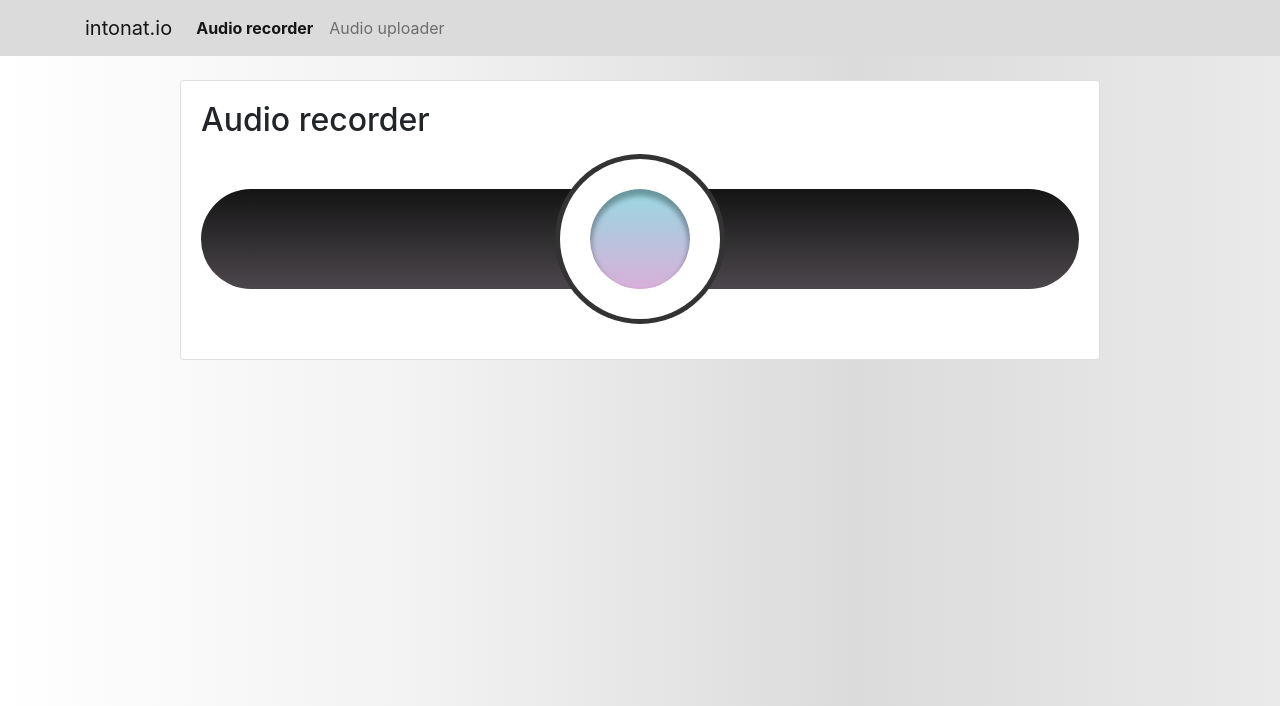
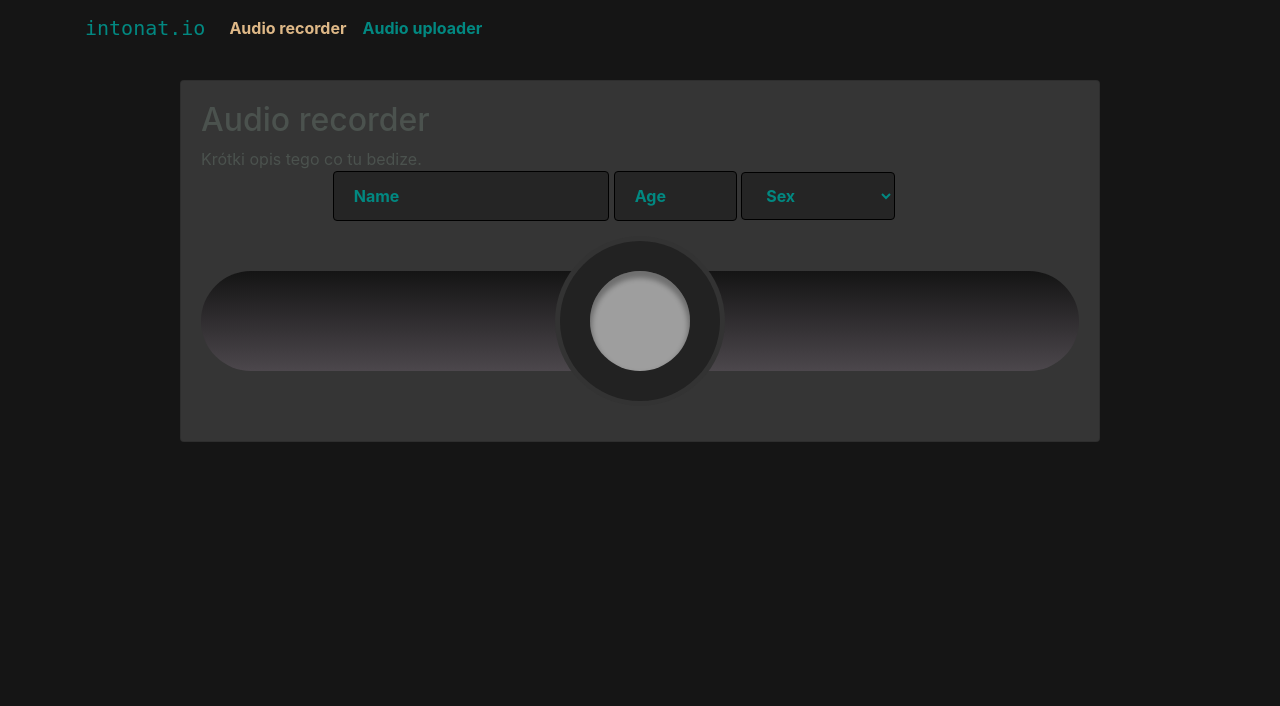
Before and after one commit to Silv3S/intonat.io, a Django app: page /record/ in a window 1280 px wide. Shown: the top 706 px of the page. Run offline with Django 3.2, Linux system fonts and the light colour scheme; some libraries are stand-ins or nearby versions; grey boxes are pictures that could not be loaded.

Commit message:
Introduced user input fields that can distinguish recordings

```diff
--- a/pbaudio/static/css/page.css
+++ b/pbaudio/static/css/page.css
@@ -1,15 +1,28 @@
 #page-background {
-    background-image: linear-gradient(to right,
-    white,
-    #f2f2f2,
-    #dbdbdb,
-    #eaeaea);
-  }
+    background-color: #151515;
+    background-image: -webkit-gradient(linear, left bottom, left top, from(#151515), to(#151515));
+}
 
 #navbar-background{
-    background-color: #dbdbdb;
+    background-color: #151515;
 }
 
-.active {
+.navbar-brand{
+    color:rgb(2, 136, 129);
+    font-family: monospace;
+}
+
+.nav-link{
+    color:rgb(2,136,129);
     font-weight: bold;
 }
+
+.nav-link.active {
+    color:burlywood;
+    font-weight: bold;
+}
+
+.card{
+    background-color: #353535;
+    color:#4b524e;
+}
--- a/pbaudio/static/css/recorder.css
+++ b/pbaudio/static/css/recorder.css
@@ -10,39 +10,44 @@
     outline: none;
     display: block;
     border: none;
-    background-color: #000;
-    background-image: -webkit-gradient(linear, left bottom, left top, from(#D9AFD9), to(#97D9E1));
-    background-image: -o-linear-gradient(bottom, #D9AFD9 0%, #97D9E1 100%);
-    background-image: linear-gradient(0deg, #D9AFD9 0%, #97D9E1 100%);
+
+    background-color:rgb(2, 136, 129);
+    background-image: url("/static/images/microphone.png");
+    background-repeat: no-repeat;
+    background-position: center;
     width: 100px;
     height: 100px;
     border-radius: 50%;
     text-indent: -1000em;
     cursor: pointer;
     -webkit-box-shadow: 0px 5px 5px 2px rgba(0,0,0,0.3) inset,
-        0px 0px 0px 30px #fff, 0px 0px 0px 35px #333;
+        0px 0px 0px 30px #222, 0px 0px 0px 35px #333;
             box-shadow: 0px 5px 5px 2px rgba(0,0,0,0.3) inset,
-        0px 0px 0px 30px #fff, 0px 0px 0px 35px #333;
+        0px 0px 0px 30px #222, 0px 0px 0px 35px #333;
 }
 [data-role="controls"] > button:hover {
-    background-color: #fff;
-    background-image: -webkit-gradient(linear, left bottom, left top, from(#ee7bee), to(#6fe1f5));
-    background-image: -o-linear-gradient(bottom, #ee7bee 0%, #6fe1f5 100%);
-    background-image: linear-gradient(0deg, #ee7bee 0%, #6fe1f5 100%);
+    background-color: burlywood;
+    background-image: url("/static/images/microphone.png");
+    background-repeat: no-repeat;
+    background-position: center;
 }
 [data-role="controls"] > button[data-recording="true"] {
-    background-color: #ff2038;
-    background-image: -webkit-gradient(linear, left bottom, left top, from(#ff2038), to(#b30003));
-    background-image: -o-linear-gradient(bottom, #ff2038 0%, #b30003 100%);
-    background-image: linear-gradient(0deg, #ff2038 0%, #b30003 100%);
+    background-color: burlywood;
+    background-image: none;
 }
+
 [data-role="recordings"] > .row {
-    width: auto;
+    width: 70%;
+    margin-left: 15%;
+    margin-right: 15%;
     height: auto;
     padding: 20px;
 }
 [data-role="recordings"] > .row > audio {
     outline: none;
+    width: 100%;
+    margin-left:50px;
+    margin-right:50px;
 }
 [data-role="recordings"] > .row > a {
     display: inline-block;
@@ -56,7 +61,7 @@
     color: #fff;
     font-weight: bold;
     text-decoration: underline;
-    background-color: #000;
+    background-color: #fff;
     background-image: -webkit-gradient(linear, left bottom, left top, from(#0093E9), to(#80D0C7));
     background-image: -o-linear-gradient(bottom, #0093E9 0%, #80D0C7 100%);
     background-image: linear-gradient(0deg, #0093E9 0%, #80D0C7 100%);
@@ -72,3 +77,18 @@
     background-image: -o-linear-gradient(top, #0093E9 0%, #80D0C7 100%);
     background-image: linear-gradient(180deg, #0093E9 0%, #80D0C7 100%);
 }
+
+input, select{
+    background-color: #252525;
+    padding: 12px 20px;
+    border: 1px solid #000;
+    border-radius: 4px;
+    box-sizing: border-box;
+
+    color:rgb(2, 136, 129);
+    font-weight: bold;
+}
+
+::placeholder{
+    color:rgb(2, 136, 129);
+}
--- a/pbaudio/static/js/recorder_jquery.js
+++ b/pbaudio/static/js/recorder_jquery.js
@@ -44,15 +44,14 @@ jQuery(document).ready(function () {
                         var audioObject = $('<audio controls></audio>')
                                 .attr('src', url);
 
-                        // Prepare the download link
-                        var downloadObject = $('<a>&#9660;</a>')
-                                .attr('href', url)
-                                .attr('download', new Date().toUTCString() + '.wav');
-
                         function sendRecording(blob){
                             var dataPackage = new FormData();
                             dataPackage.append('recording', blob, new Date().toLocaleDateString("pl-PL") + '_.wav')
-                            dataPackage.append('speaker', "TODO_Speaker_name")
+
+                            var speakerName = document.getElementById('speakerName').value;
+                            var speakerSurname = document.getElementById('speakerAge').value;
+                            var speakerSurname = document.getElementById('speakerSex').value;
+                            dataPackage.append('speaker', speakerName + "_" + speakerAge + "_" + speakerSex)
 
                             $.ajax({
                             url: "http://127.0.0.1:8000/pass_audio/",
@@ -62,13 +61,6 @@ jQuery(document).ready(function () {
                             contentType: false,
                             processData: false,
                             context: url,
-
-                            //// Play recorded audio when success
-                            // success: function( dataT ) {
-                            //     $('audio #source').attr('src', dataT);
-                            //     $('audio').get(0).load();
-                            //     $('audio').get(0).play();
-                            // }
                         });
                         };
 
@@ -77,7 +69,6 @@ jQuery(document).ready(function () {
                         // Wrap everything in a row
                         var holderObject = $('<div class="row"></div>')
                                 .append(audioObject)
-                                .append(downloadObject);
 
                         // Append to the list
                         listObject.append(holderObject);
--- a/pbaudio/templates/base.html
+++ b/pbaudio/templates/base.html
@@ -5,7 +5,7 @@
   <meta name="viewport" content="width=device-width, initial-scale=1, shrink-to-fit=no">
   <link rel="stylesheet" href="https://stackpath.bootstrapcdn.com/bootstrap/4.1.3/css/bootstrap.min.css" integrity="sha384-MCw98/SFnGE8fJT3GXwEOngsV7Zt27NXFoaoApmYm81iuXoPkFOJwJ8ERdknLPMO" crossorigin="anonymous">
   <link rel="stylesheet" type="text/css" href="{% static 'css/page.css' %}">
-  <link rel="stylesheet" type="text/css" href="{% static 'fontawesome/css/all.min.css' %}"
+  <link rel="stylesheet" type="text/css" href="{% static 'fontawesome/css/all.min.css' %}">
 
   <script language="JavaScript" type="text/javascript" src="{% static 'js/jquery-3.6.0.min.js' %}"></script>
   <script src="https://cdnjs.cloudflare.com/ajax/libs/popper.js/1.14.3/umd/popper.min.js" integrity="sha384-ZMP7rVo3mIykV+2+9J3UJ46jBk0WLaUAdn689aCwoqbBJiSnjAK/l8WvCWPIPm49" crossorigin="anonymous"></script>
@@ -18,7 +18,7 @@
 </head>
 
 <body id="page-background">
-  <nav class="navbar navbar-expand-lg navbar-light mb-4" id="navbar-background">
+  <nav class="navbar navbar-expand-lg mb-4" id="navbar-background">
     <div class="container">
       <a class="navbar-brand" href="{% url 'home' %}">intonat.io </a>
       <button class="navbar-toggler" type="button" data-toggle="collapse" data-target="#navbarSupportedContent" aria-controls="navbarSupportedContent" aria-expanded="false" aria-label="Toggle navigation">
@@ -26,11 +26,11 @@
       </button>
       <div class="collapse navbar-collapse" id="navbarSupportedContent">
         <ul class="navbar-nav">
-          <li class="nav-item {{ recorder }}">
-            <a class="nav-link" href="{% url 'record' %}">Audio recorder</a>
+          <li class="nav-item">
+            <a class="nav-link {{ recorder }}" href="{% url 'record' %}">Audio recorder</a>
           </li>
-          <li class="nav-item {{ audio_list }}">
-            <a class="nav-link" href="{% url 'audio_list' %}">Audio uploader</a>
+          <li class="nav-item">
+            <a class="nav-link {{ audio_list }}" href="{% url 'audio_list' %}">Audio uploader</a>
           </li>
         </ul>
       </div>
--- a/pbaudio/templates/record.html
+++ b/pbaudio/templates/record.html
@@ -10,6 +10,21 @@
 <script src = "{% static 'js/recorder.js' %}"></script>
 <script src = "{% static 'js/recorder_jquery.js' %}"></script>
 
+<div>
+  Krótki opis tego co tu bedize.
+</div>
+
+<div style = "width:70%; margin:auto">
+    <input type="text" id="speakerName" placeholder="Name" style="width:45%">
+    <input type="number" min="1" id="speakerAge" placeholder="Age" style="width:20%">
+    <select id="speakerSex" name="sex" placeholder="Sex"   style="width:25%">
+      <option value="" disabled selected hidden>Sex</option>
+      <option value="F">Female</option>
+      <option value="M">Male</option>
+    </select>
+  </form>
+</div>
+
   <div class="holder">
     <div data-role="controls">
         <button>Record</button>
```
Also changed, not shown: 1 other file.
